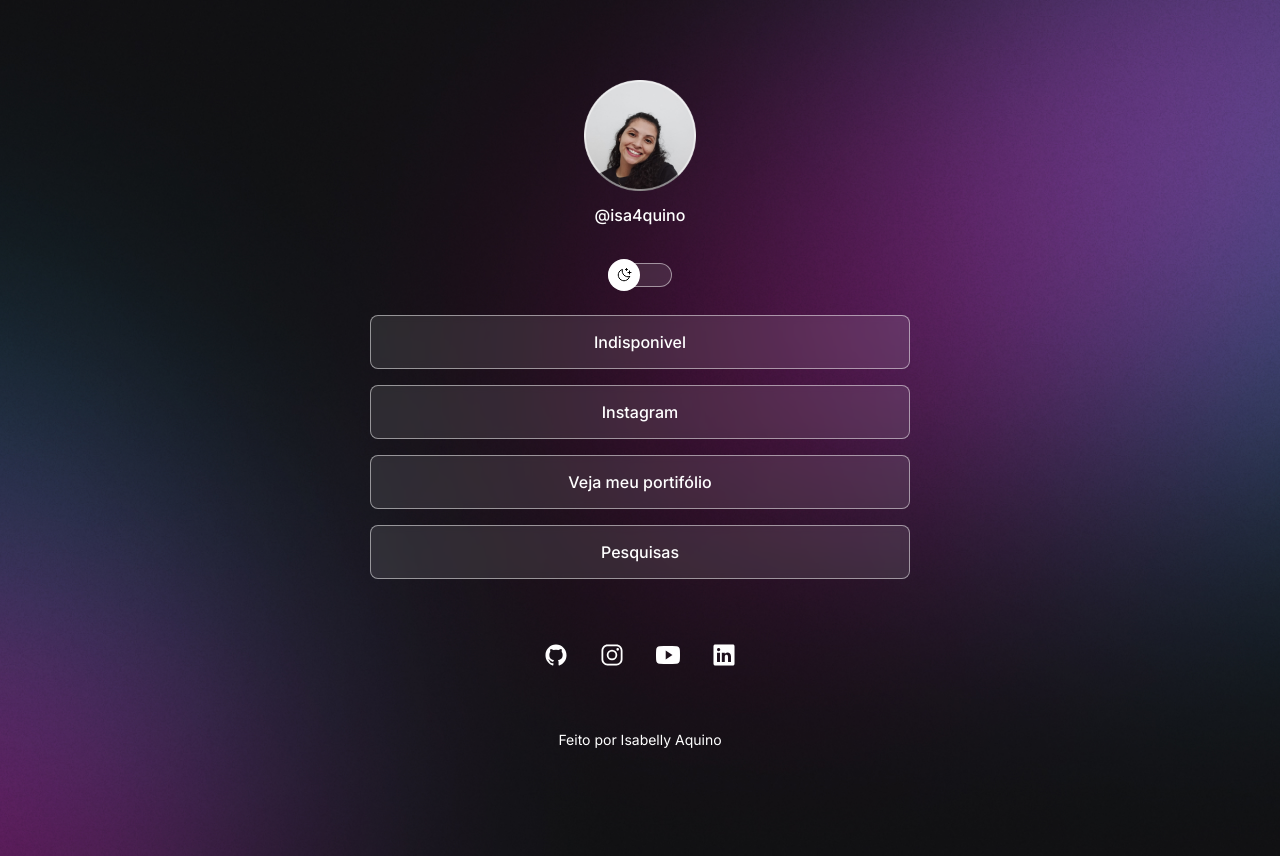
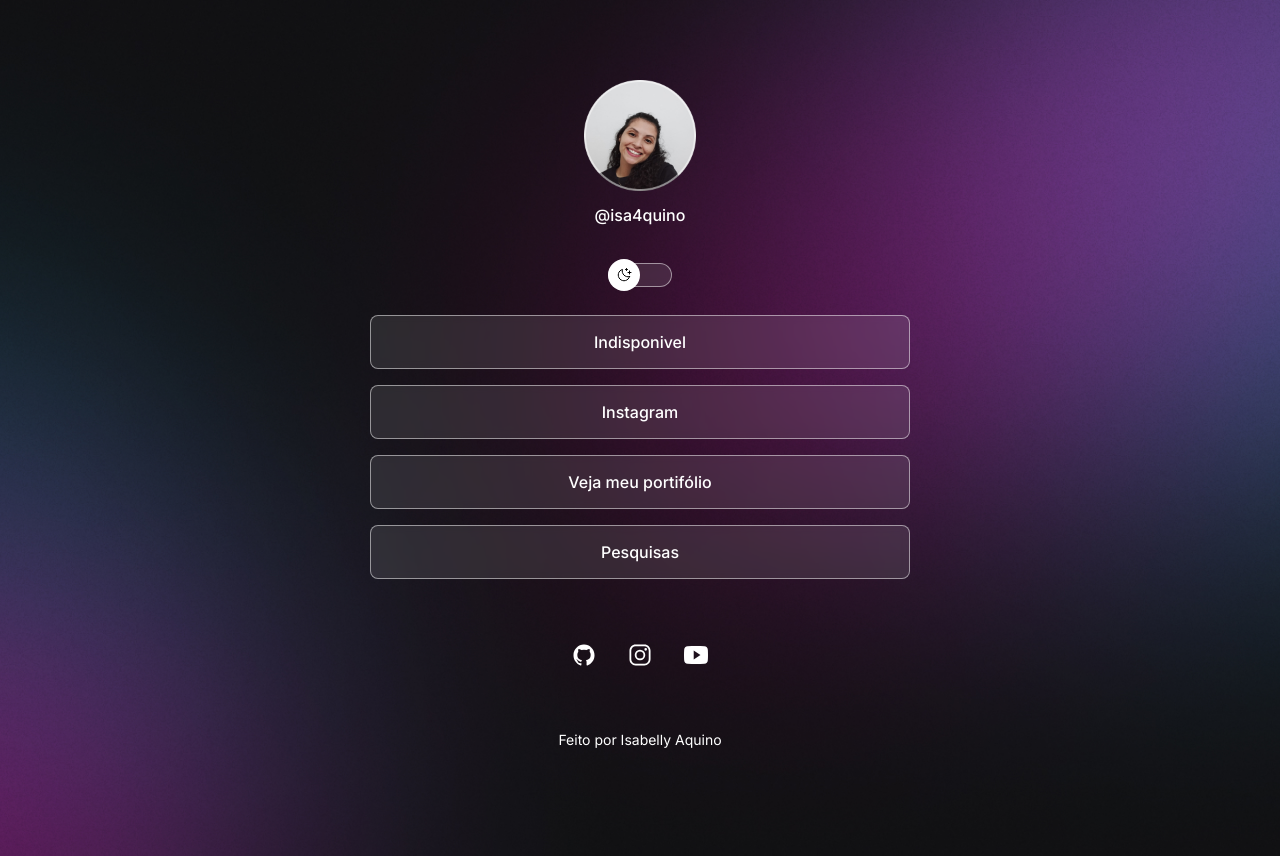
Before and after one commit to IsabellyAquino/projetoLinks, a plain HTML site: page index.html in a window 1280 px wide. Drawn offline with nearby package versions, Linux system fonts and the light colour scheme.

Commit message:
desabilitado icon linkedin

```diff
--- a/index.html
+++ b/index.html
@@ -79,9 +79,9 @@
           <ion-icon name="logo-youtube"></ion-icon>
         </a>
 
-        <a href="https://github.com/IsabellyAquino" target="_blank">
+        <!--/*<a href="#">
           <ion-icon name="logo-linkedin"></ion-icon>
-        </a>
+        </a>-->
       </div>
 
       <!--tag usada para fazer rodapé de site-->
```
